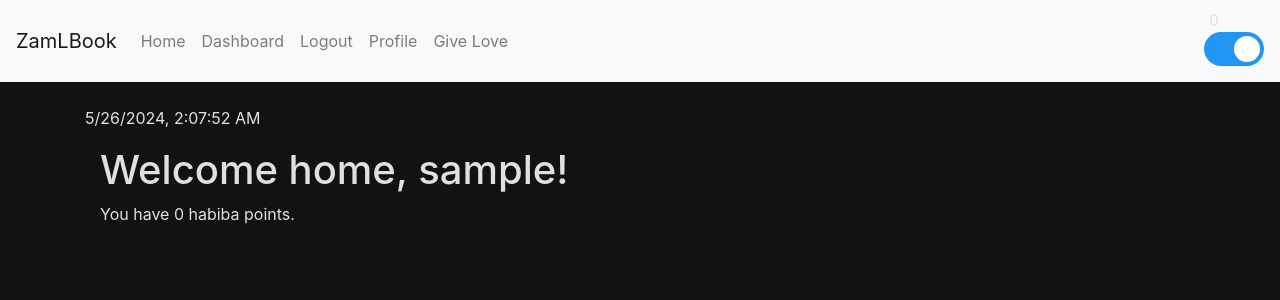
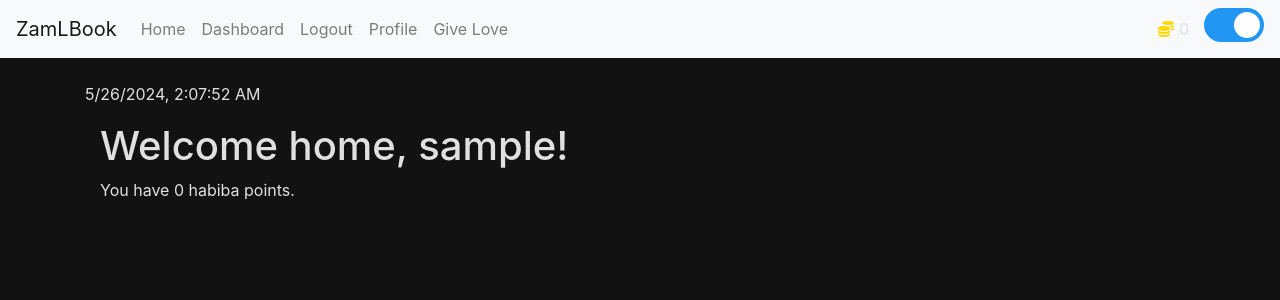
Before and after one commit to Halmouus/Personal, a Flask app: page /dashboard in a window 1280 px wide. Shown: the top 300 px of the page. Run offline with Flask 3, Linux system fonts and the light colour scheme; the visitor is signed in with stand-in values (Sample User, id 1); some libraries are stand-ins or nearby versions.

Commit message:
Add transaction history functionality + coin

```diff
--- a/app/templates/base.html
+++ b/app/templates/base.html
@@ -5,6 +5,7 @@
     <meta name="viewport" content="width=device-width, initial-scale=1.0">
     <title>{% block title %}ZamLBook{% endblock %}</title>
     <link rel="stylesheet" href="https://stackpath.bootstrapcdn.com/bootstrap/4.5.2/css/bootstrap.min.css">
+    <link rel="stylesheet" href="https://cdnjs.cloudflare.com/ajax/libs/font-awesome/5.15.4/css/all.min.css">
     <style>
         body.dark-mode {
             background-color: #121212;
@@ -119,7 +120,7 @@
                     <li class="nav-item"><a class="nav-link" href="{{ url_for('register') }}">Register</a></li>
                 {% endif %}
             </ul>
-            <div class="ml-auto">
+            <div class="ml-auto d-flex align-items-center">
                 {% if current_user.is_authenticated %}
                 <div class="token-display">
                     <i class="fas fa-coins" style="color: gold;"></i> {{ current_user.tokens }}
```
